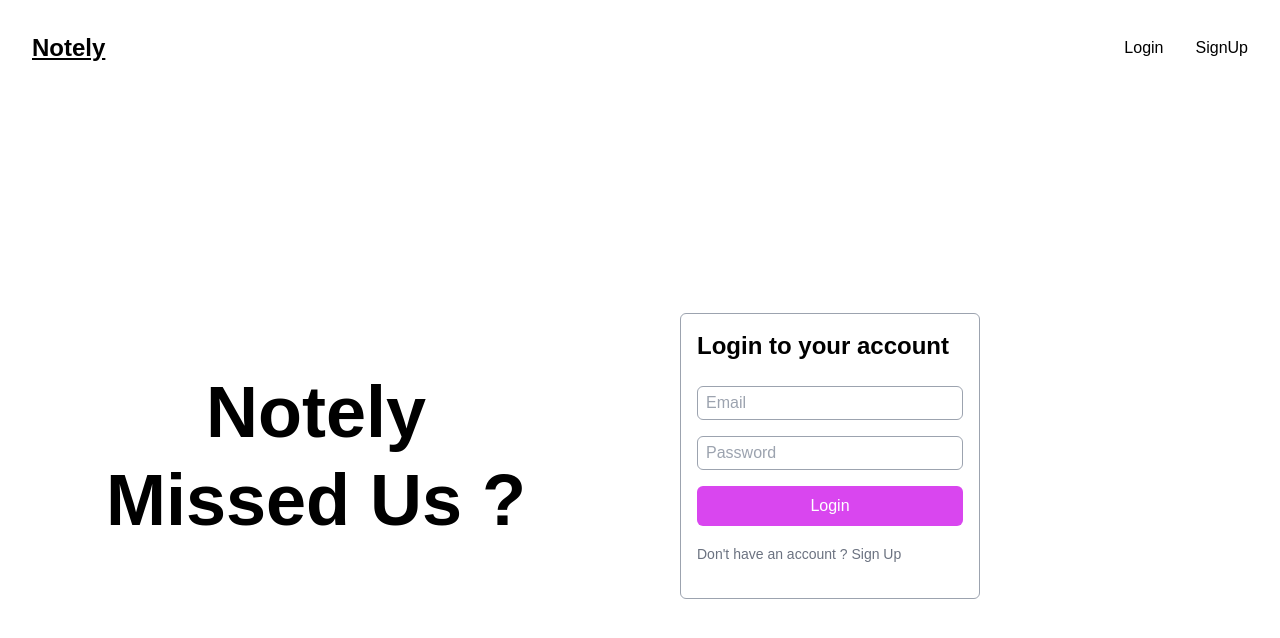
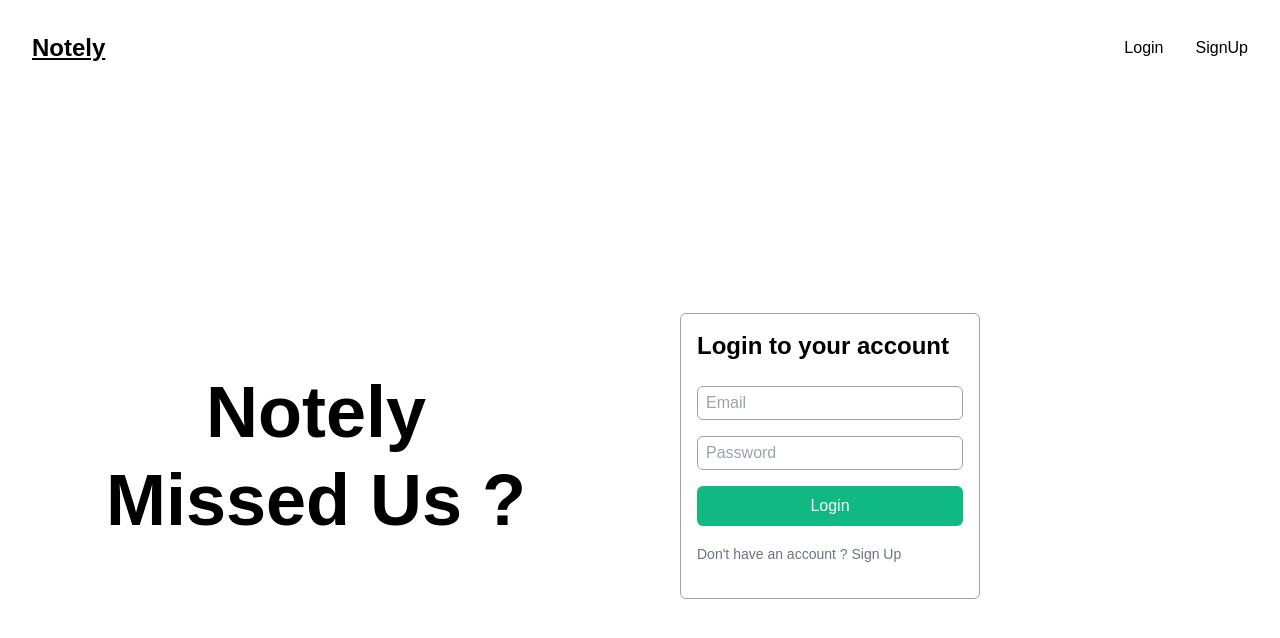
Before and after one commit to nishanthmessi/notes-app, a React (Vite) app in the folder client/: page /login in a window 1280 px wide. Shown: the top 638 px of the page. Built offline with nearby package versions, Linux system fonts and the light colour scheme; a web font is replaced by a local one.

Commit message:
ui improvements

```diff
--- a/client/src/pages/Login.jsx
+++ b/client/src/pages/Login.jsx
@@ -53,7 +53,7 @@ const Login = () => {
             />
           </div>
           <button
-            className='bg-fuchsia-500 px-8 py-2 rounded-md text-white hover:shadow-lg hover:shadow-fuchsia-400 transition duration-500 w-full'
+            className='bg-emerald-500 px-8 py-2 rounded-md text-white hover:shadow-lg hover:shadow-emerald-400 transition duration-500 w-full'
             type='submit'
           >
             Login
@@ -61,7 +61,7 @@ const Login = () => {
           <div className='py-4'>
             <Link
               to='/signup'
-              className='text-sm text-gray-500 hover:text-gray-900 hover:underline underline-offset-2 decoration-fuchsia-600'
+              className='text-sm text-gray-500 hover:text-gray-900 hover:underline underline-offset-2 decoration-emerald-600'
             >
               Don't have an account ? Sign Up
             </Link>
--- a/client/src/pages/SignUp.jsx
+++ b/client/src/pages/SignUp.jsx
@@ -72,13 +72,13 @@ const SignUp = () => {
               onChange={(e) => setConfirmPassword(e.target.value)}
             />
           </div>
-          <button className='bg-fuchsia-500 px-8 py-2 rounded-md text-white hover:shadow-lg hover:shadow-fuchsia-400 transition duration-500 w-full'>
+          <button className='bg-emerald-500 px-8 py-2 rounded-md text-white hover:shadow-lg hover:shadow-emerald-400 transition duration-500 w-full'>
             SignUp
           </button>
           <div className='py-4'>
             <Link
               to='/login'
-              className='text-sm text-gray-500 hover:text-gray-900 hover:underline underline-offset-2 decoration-fuchsia-600'
+              className='text-sm text-gray-500 hover:text-gray-900 hover:underline underline-offset-2 decoration-emerald-600'
             >
               Already have an account ? Login
             </Link>
```
